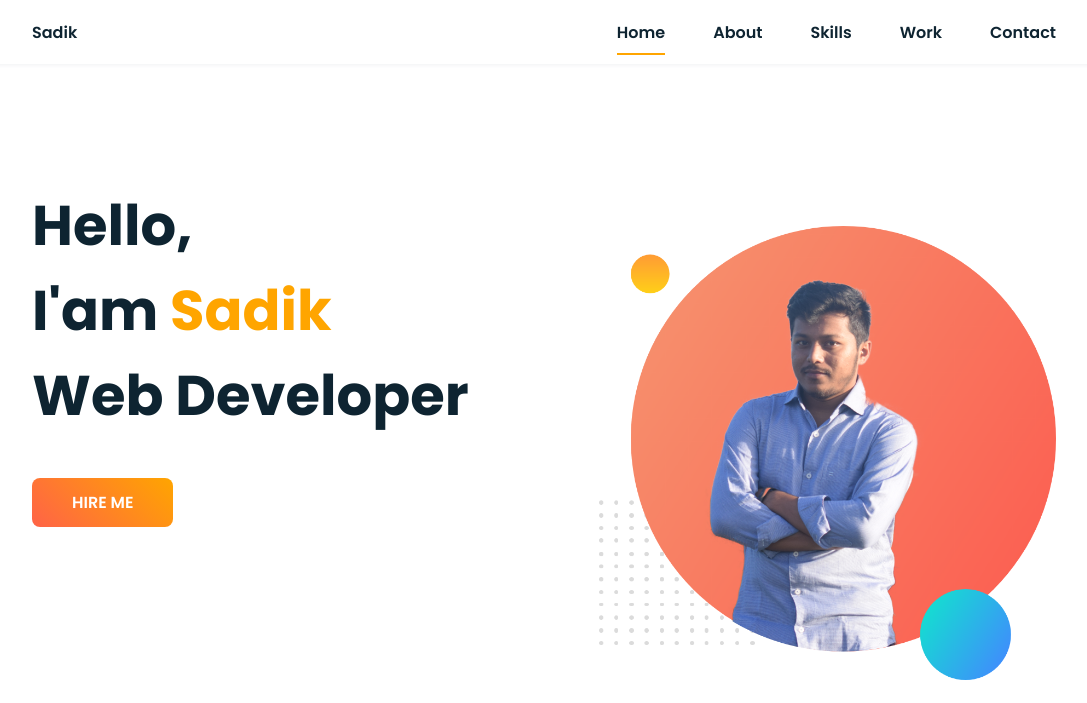
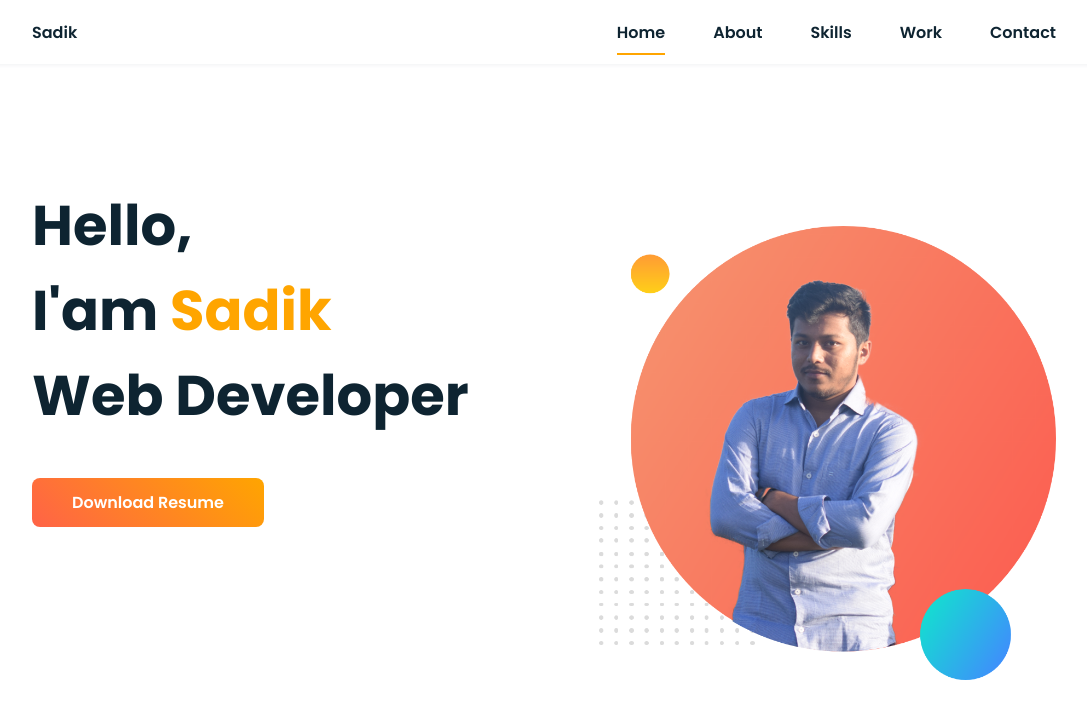
Before and after one commit to sadik47/design-portfolio, a plain HTML site: page index.html in a window 1280 px wide. Shown: the top 703 px of the page, without its empty margins (96-1183 px from the left). Drawn offline with nearby package versions, Linux system fonts and the light colour scheme.

Commit message:
Update index.html

```diff
--- a/index.html
+++ b/index.html
@@ -41,7 +41,7 @@
                 <div class="home__data">
                     <h1 class="home__title">Hello,<br>I'am <span class="home__title-color">Sadik</span><br> Web Developer</h1>
 
-                    <a target="_blank" href="https://drive.google.com/file/d/132SY1PSaK_ng8RODI4SyP-DkQQIfsJ7G/view?usp=sharing" class="button">HIRE ME</a>
+                    <a target="_blank" href="https://drive.google.com/file/d/1AGIoXNv3Z3OerVUNalUrA7mankIcqLYf/view?usp=sharing" class="button">Download Resume</a>
                 </div>
 
                 <div class="home__social">
```
